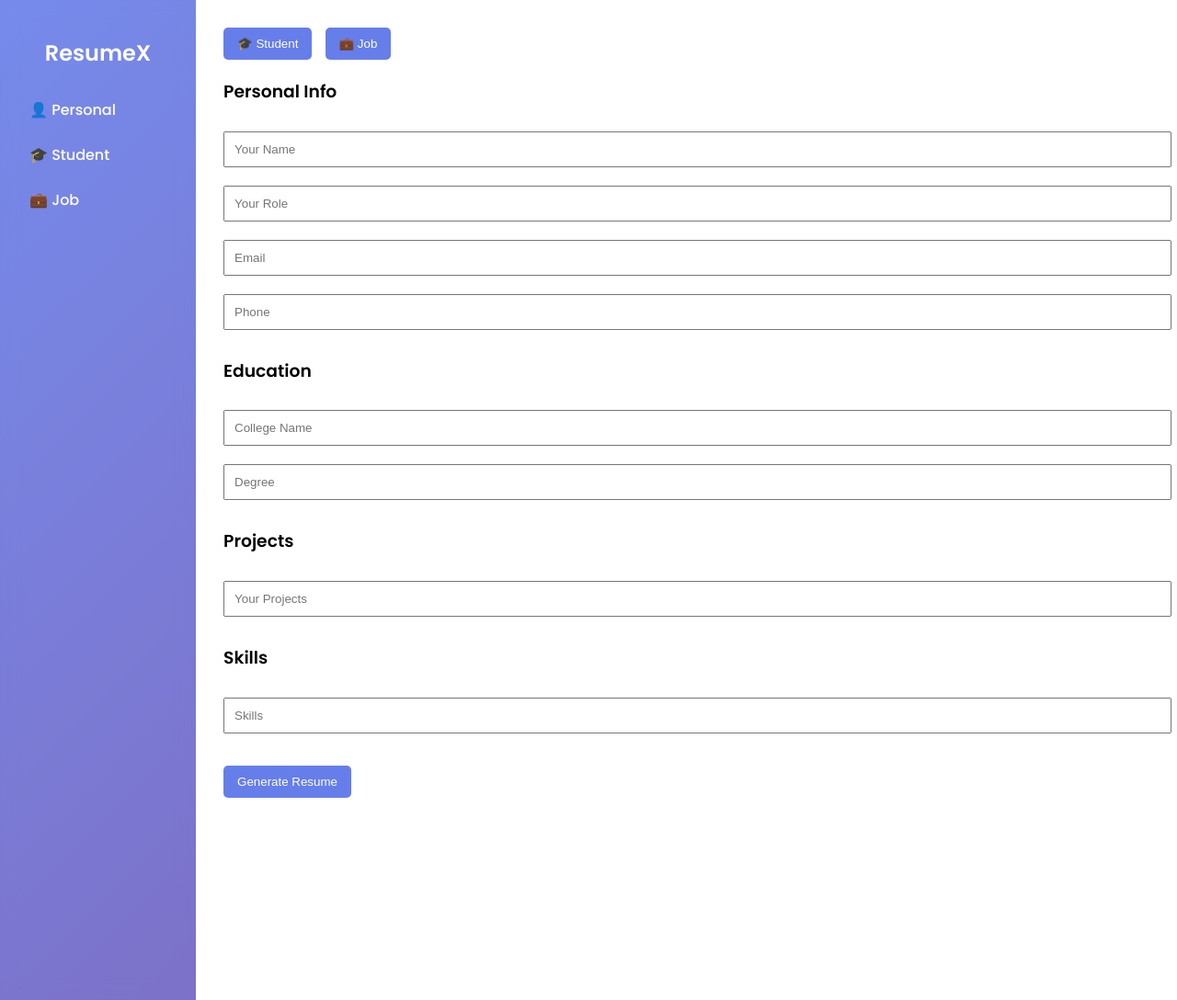
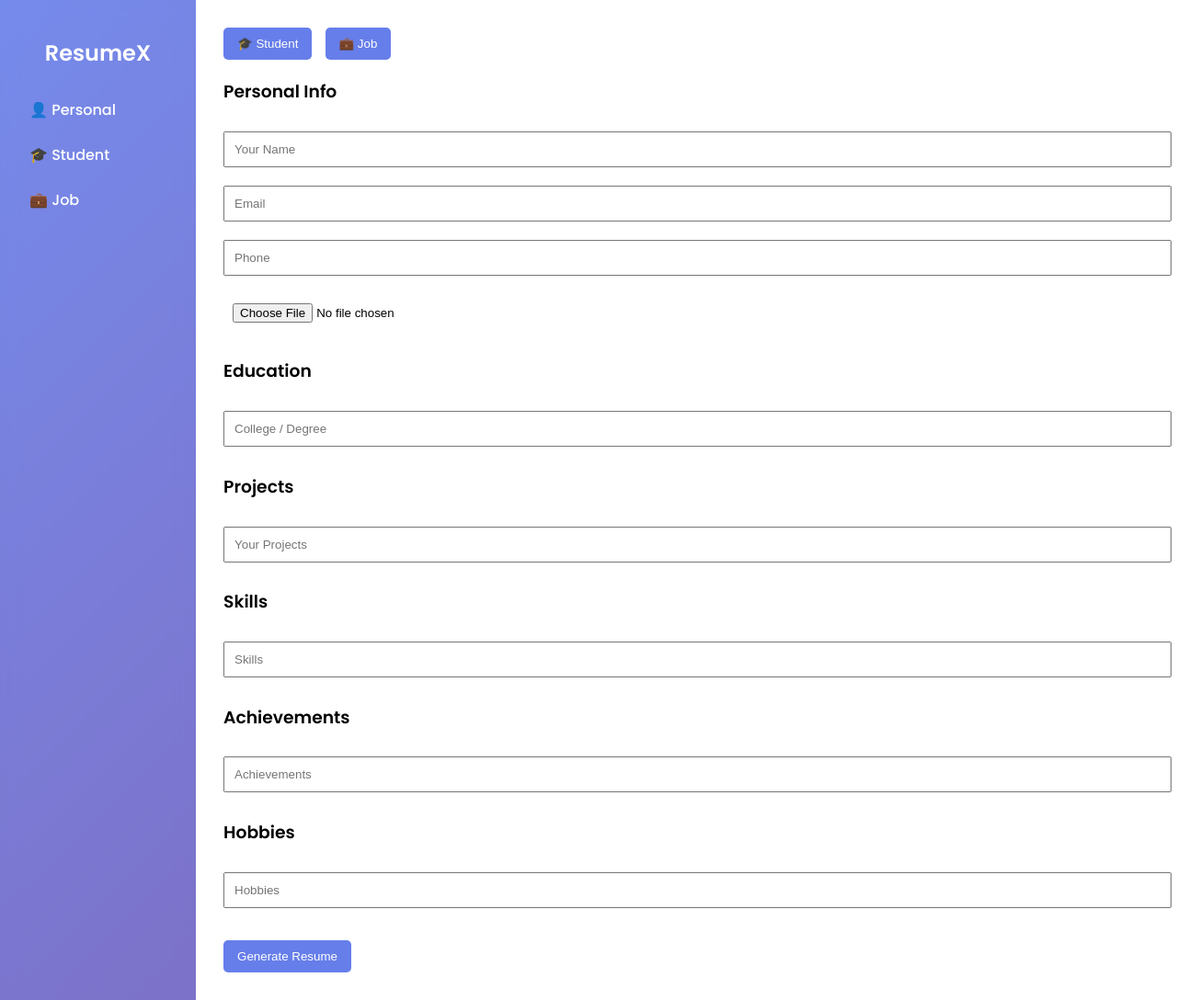
Before and after one commit to jdivyraj/resume_builder, a Flask app: page /form in a window 1280 px wide. Shown: the whole page at 92% size. Run offline with Flask 3, Linux system fonts and the light colour scheme; a user stored in the database is signed in.

Commit message:
added use cases

```diff
--- a/templates/form.html
+++ b/templates/form.html
@@ -77,13 +77,8 @@ button {
     margin-right: 10px;
 }
 
-/* Sections */
 .hidden {
     display: none;
-}
-
-h3 {
-    margin-top: 20px;
 }
 </style>
 
@@ -103,10 +98,11 @@ h3 {
         </ul>
     </div>
 
-    <!-- Form -->
+    <!-- Form Area -->
     <div class="form-area">
 
-        <form action="/generate" method="POST">
+        <!-- ✅ IMPORTANT FIX HERE -->
+        <form action="/form" method="POST" enctype="multipart/form-data">
 
             <!-- Resume Type -->
             <div class="type-selector">
@@ -114,26 +110,34 @@ h3 {
                 <button type="button" onclick="setType('job')">💼 Job</button>
             </div>
 
+            <!-- Hidden type field -->
+            <input type="hidden" name="type" id="typeField" value="student">
+
             <!-- PERSONAL -->
             <div id="personal" class="section">
                 <h3>Personal Info</h3>
                 <input type="text" name="name" placeholder="Your Name" required>
-                <input type="text" name="role" placeholder="Your Role">
                 <input type="email" name="email" placeholder="Email">
                 <input type="text" name="phone" placeholder="Phone">
+                <input type="file" name="photo">
             </div>
 
             <!-- STUDENT -->
             <div id="studentSection" class="section">
                 <h3>Education</h3>
-                <input type="text" name="college" placeholder="College Name">
-                <input type="text" name="degree" placeholder="Degree">
+                <input type="text" name="education" placeholder="College / Degree">
 
                 <h3>Projects</h3>
                 <input type="text" name="projects" placeholder="Your Projects">
 
                 <h3>Skills</h3>
                 <input type="text" name="skills" placeholder="Skills">
+
+                <h3>Achievements</h3>
+                <input type="text" name="achievements" placeholder="Achievements">
+
+                <h3>Hobbies</h3>
+                <input type="text" name="hobbies" placeholder="Hobbies">
             </div>
 
             <!-- JOB -->
@@ -164,6 +168,8 @@ function showSection(sectionId) {
 }
 
 function setType(type) {
+    document.getElementById("typeField").value = type;
+
     if (type === "student") {
         document.getElementById("studentSection").classList.remove("hidden");
         document.getElementById("jobSection").classList.add("hidden");
```
